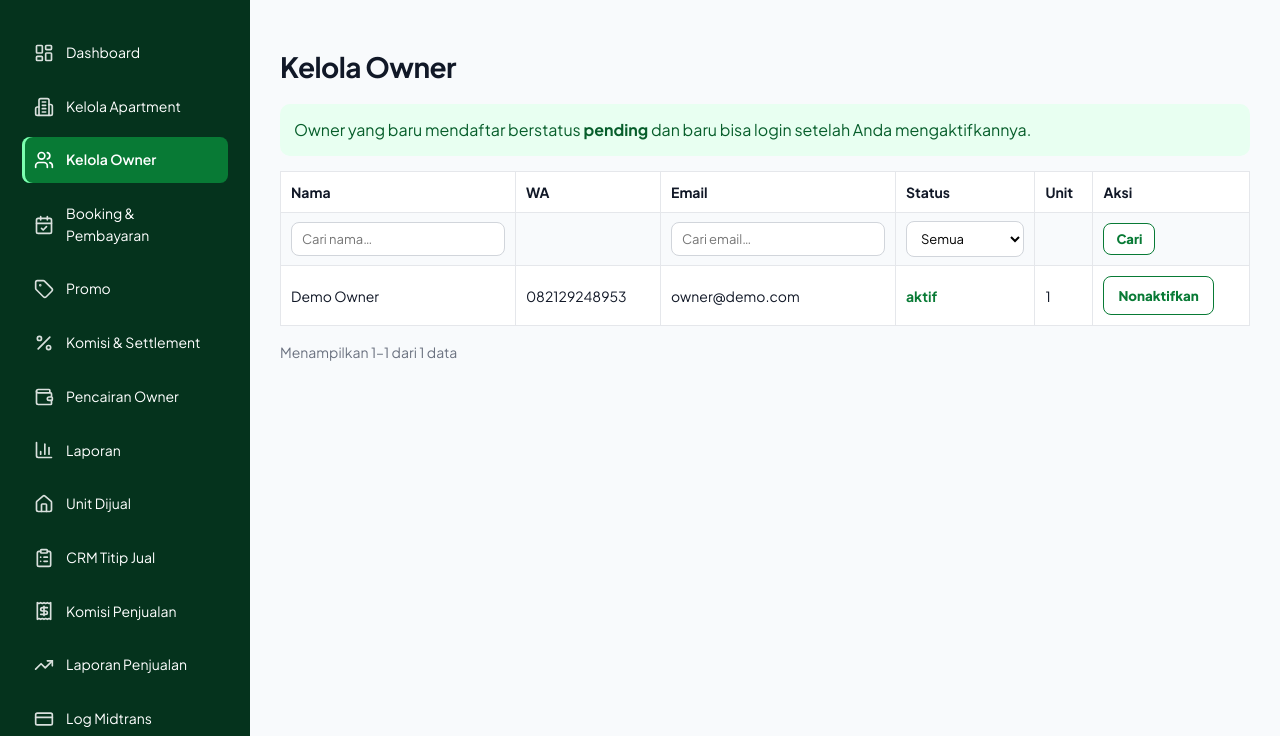
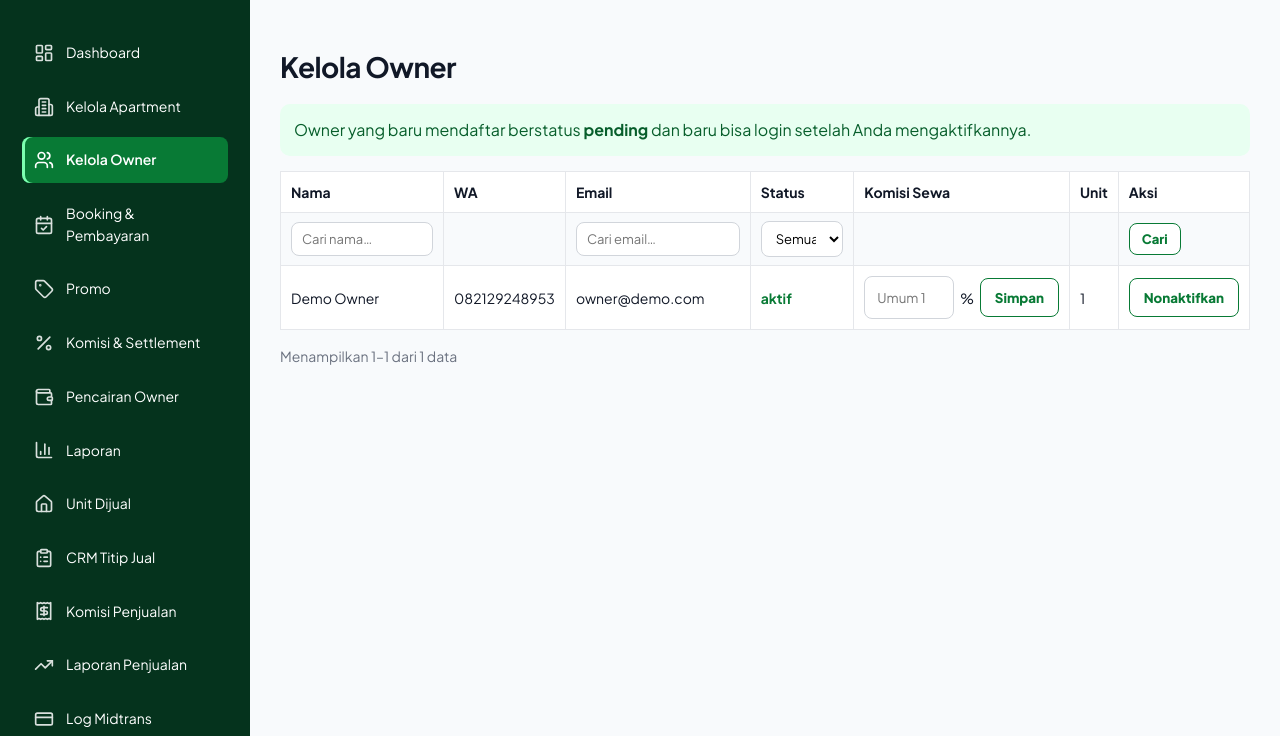
Before and after one commit to sanzuke/like-hotel, a Laravel app: page /admin/owners in a window 1280 px wide. Shown: the part 64-800 px from the top of the page. Run offline with Laravel 12, Linux system fonts and the light colour scheme; a user stored in the database is signed in; data comes from the database, SQL or seed files in the repository; tables that the repository leaves empty hold one stand-in row (values such as "Sample post").

Commit message:
Komisi sewa per owner (owners.commission_percent), diatur admin

```diff
--- a/app/Http/Controllers/Admin/OwnerController.php
+++ b/app/Http/Controllers/Admin/OwnerController.php
@@ -29,6 +29,19 @@ class OwnerController extends Controller
         return view('admin.owners', ['owners' => $owners, 'filters' => $filters]);
     }
 
+    public function updateCommission(Request $request, Owner $owner)
+    {
+        $data = $request->validate(['commission_percent' => 'nullable|numeric|min:0|max:100']);
+        $from = $owner->commission_percent;
+        $to = ($data['commission_percent'] ?? '') === '' ? null : (float) $data['commission_percent'];
+        $owner->update(['commission_percent' => $to]);
+
+        $fmt = fn (?float $v) => $v === null ? 'umum' : $v.'%';
+        Audit::log('owner.commission', "Komisi owner {$owner->name}: {$fmt($from)} → {$fmt($to)}", $owner, ['from' => $from, 'to' => $to]);
+
+        return back()->with('success', $to === null ? "Komisi {$owner->name} mengikuti tarif umum." : "Komisi sewa {$owner->name} diatur {$to}%.");
+    }
+
     public function updateStatus(Request $request, Owner $owner)
     {
         $status = $request->validate(['status' => 'required|in:aktif,nonaktif'])['status'];
--- a/app/Models/Owner.php
+++ b/app/Models/Owner.php
@@ -10,13 +10,13 @@ class Owner extends Authenticatable
 {
     public const SETTLEMENT_ACTIVE = ['pending', 'approved', 'paid'];
 
-    protected $fillable = ['name', 'phone', 'email', 'google_id', 'password', 'status'];
+    protected $fillable = ['name', 'phone', 'email', 'google_id', 'password', 'status', 'commission_percent'];
 
     protected $hidden = ['password', 'remember_token'];
 
     protected function casts(): array
     {
-        return ['password' => 'hashed'];
+        return ['password' => 'hashed', 'commission_percent' => 'float'];
     }
 
     /** Akun utama (guest) yang menautkan profil pemilik ini. */
--- a/app/Services/BookingService.php
+++ b/app/Services/BookingService.php
@@ -82,7 +82,7 @@ class BookingService
             }
 
             $total = $subtotal - $discount;
-            $commission = round($total * Commission::rentRate());
+            $commission = round($total * Commission::rentPercentFor($locked->owner) / 100);
             $code = $this->uniqueCode();
 
             $booking = Booking::create([
--- a/app/Support/Commission.php
+++ b/app/Support/Commission.php
@@ -19,6 +19,12 @@ class Commission
         return $v !== null ? (float) $v : round(config('likehotel.commission_rate') * 100, 2);
     }
 
+    /** Komisi sewa untuk owner tertentu (persen): tarif khusus owner bila ada, selain itu tarif umum. */
+    public static function rentPercentFor(?\App\Models\Owner $owner): float
+    {
+        return $owner?->commission_percent ?? self::rentPercent();
+    }
+
     /** Komisi sewa sebagai pecahan, mis. 0.15. */
     public static function rentRate(): float
     {
--- a/resources/views/admin/owners.blade.php
+++ b/resources/views/admin/owners.blade.php
@@ -5,7 +5,7 @@
 <div class="alert">Owner yang baru mendaftar berstatus <b>pending</b> dan baru bisa login setelah Anda mengaktifkannya.</div>
 <form id="owner-filter" method="get" action="{{ route('admin.owners.index') }}"></form>
 <table class="table">
-  <tr><th>Nama</th><th>WA</th><th>Email</th><th>Status</th><th>Unit</th><th>Aksi</th></tr>
+  <tr><th>Nama</th><th>WA</th><th>Email</th><th>Status</th><th>Komisi Sewa</th><th>Unit</th><th>Aksi</th></tr>
   <tr class="filter-row">
     <td><input form="owner-filter" name="name" value="{{ $filters['name'] ?? '' }}" placeholder="Cari nama…" aria-label="Filter nama"></td>
     <td></td>
@@ -16,6 +16,7 @@
         @foreach(['pending' => 'Pending', 'aktif' => 'Aktif', 'nonaktif' => 'Nonaktif'] as $v => $l)<option value="{{ $v }}" @selected(($filters['status'] ?? '') === $v)>{{ $l }}</option>@endforeach
       </select>
     </td>
+    <td></td>
     <td></td>
     <td class="filter-actions">
       <button form="owner-filter" class="btn-outline">Cari</button>
@@ -28,6 +29,13 @@
       <td>{{ $o->phone ?: '-' }}</td>
       <td>{{ $o->email }}</td>
       <td><b style="color:{{ \App\Support\Fmt::statusColor($o->status) }}">{{ $o->status }}</b></td>
+      <td>
+        <form class="inline-form" method="post" action="{{ route('admin.owners.commission', $o) }}" style="display:flex;gap:6px;align-items:center">
+          @csrf @method('PATCH')
+          <input type="number" step="0.01" min="0" max="100" name="commission_percent" value="{{ $o->commission_percent }}" placeholder="Umum {{ \App\Support\Commission::rentPercent() }}" aria-label="Komisi sewa owner (%)" style="width:90px;margin:0">%
+          <button class="btn-outline">Simpan</button>
+        </form>
+      </td>
       <td>{{ $o->apartments_count }}</td>
       <td>
         @if($o->status !== 'aktif')
@@ -38,7 +46,7 @@
       </td>
     </tr>
   @empty
-    <tr><td colspan="6" style="text-align:center;color:#6b7280">
+    <tr><td colspan="7" style="text-align:center;color:#6b7280">
       @if(array_filter($filters))Tidak ada data yang cocok dengan filter. <a href="{{ route('admin.owners.index') }}" style="color:#087a35;font-weight:700">Reset filter</a>
       @else Belum ada owner.@endif
     </td></tr>
--- a/routes/web.php
+++ b/routes/web.php
@@ -133,6 +133,7 @@ Route::prefix('admin')->name('admin.')->group(function () {
         Route::delete('/apartments/{apartment}/images/{image}', [Admin\ApartmentController::class, 'destroyImage'])->name('apartments.images.destroy');
 
         Route::get('/owners', [Admin\OwnerController::class, 'index'])->name('owners.index');
+        Route::patch('/owners/{owner}/commission', [Admin\OwnerController::class, 'updateCommission'])->name('owners.commission');
         Route::patch('/owners/{owner}/status', [Admin\OwnerController::class, 'updateStatus'])->name('owners.status');
 
         Route::get('/bookings', [Admin\BookingController::class, 'index'])->name('bookings.index');
```
Also changed, not shown: tests/Feature/CommissionSettingTest.php (+18 -0 lines), CHANGELOG.md, database/migrations/2026_11_14_000005_add_commission_to_owners.php (added).
